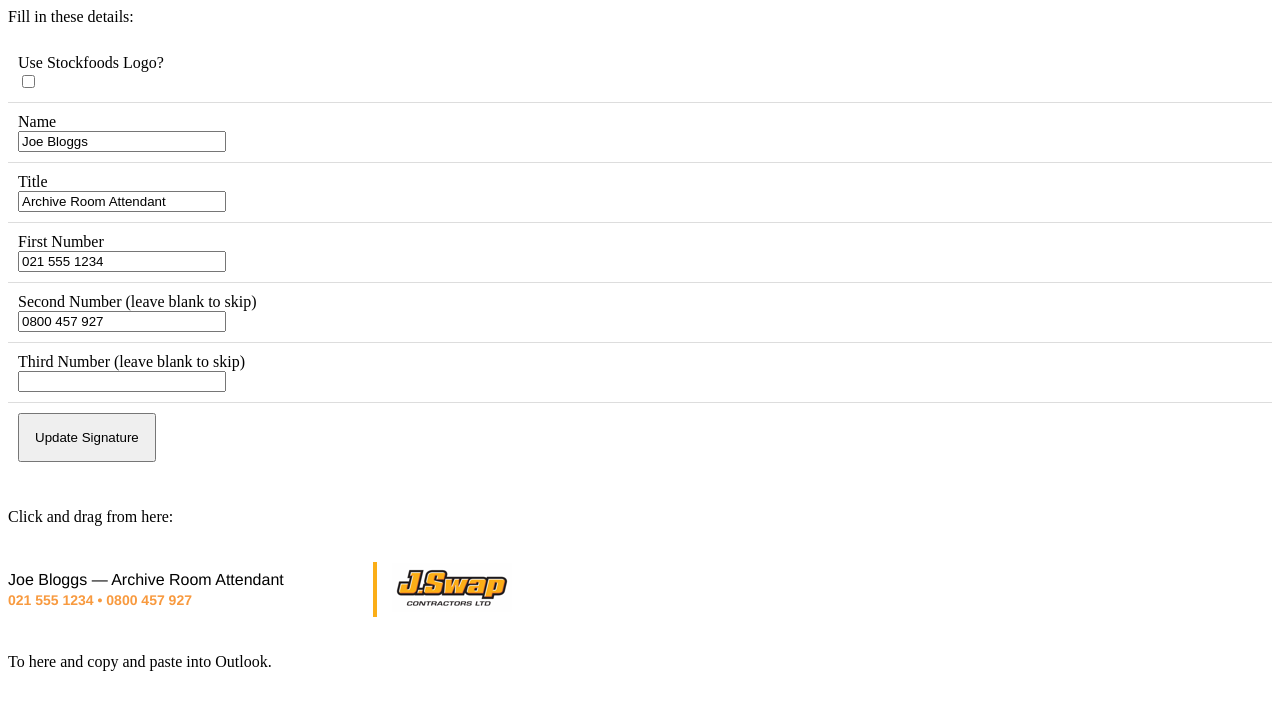
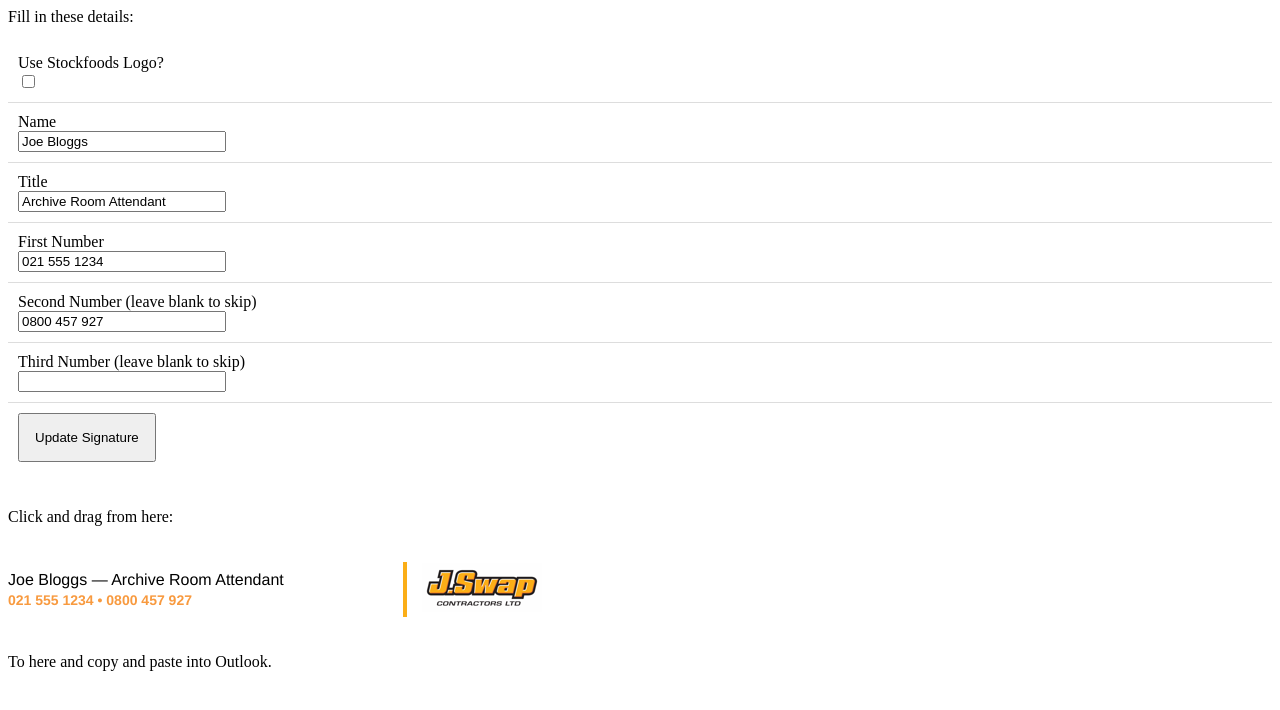
Before and after one commit to y5labs/jswap-signature, a plain HTML site: page index.html in a window 1280 px wide. Drawn offline with Linux system fonts and the light colour scheme.

Commit message:
Update index.html

```diff
--- a/index.html
+++ b/index.html
@@ -63,7 +63,7 @@
       <br>
       <table style="border-spacing: 0;">
       <tr>
-        <td style="font-family: 'Helvetica Neue', Helvetica, Arial, sans-serif; border-right: 4px solid #fbae17; padding: 5px 15px 5px 0; white-space: nowrap; min-width: 350px; width: 350px;">
+        <td style="font-family: 'Helvetica Neue', Helvetica, Arial, sans-serif; border-right: 4px solid #fbae17; padding: 5px 15px 5px 0; white-space: nowrap; min-width: 380px; width: 380px;">
           <div style="padding-bottom: 3px; font-size: 16px;">
             <span id="name">Joe Bloggs</span>
             <span style="font-weight: normal;"> &mdash; </span>
```
